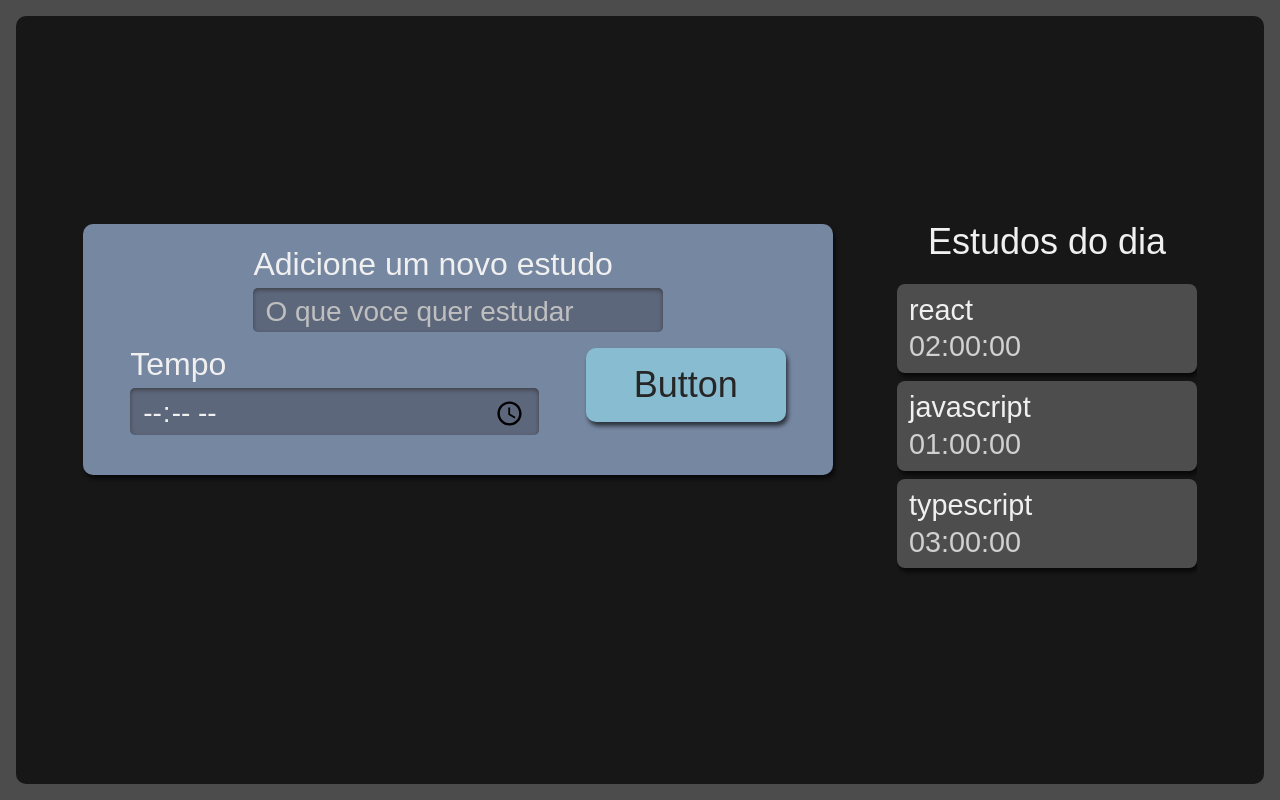
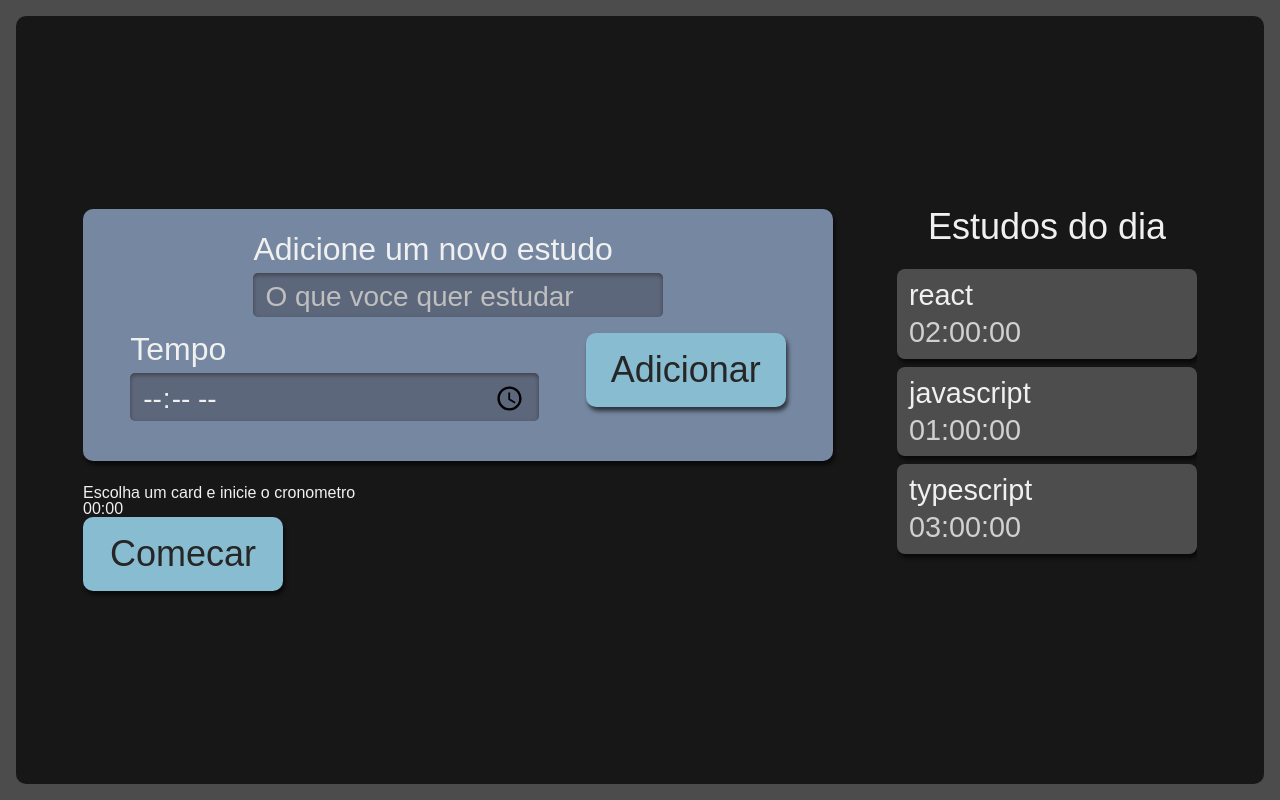
Before and after one commit to gaabscps/alura-studies, a React (Create React App) app: page / in a window 1280 px wide. Built offline with nearby package versions, Linux system fonts and the light colour scheme.

Commit message:
:construction: Manuseio Formulario
Agora e possivel adicionar novas tarefas a lista

```diff
--- /dev/null
+++ b/src/Types/types.ts
@@ -0,0 +1,4 @@
+export interface ITarefas {
+    tarefa: string;
+    tempo: string
+}
--- a/src/components/Button/ui/index.tsx
+++ b/src/components/Button/ui/index.tsx
@@ -1,10 +1,18 @@
 import React from "react";
 import "../style.scss";
 
-export const Button = () => {
+interface ButtonProps {
+  children: string;
+  type?: "button" | "submit" | "reset" | undefined;
+}
+
+export const Button = (props: ButtonProps) => {
+  const type = props.type || "button";
   return (
     <div className="button-container">
-      <button className="botao">Button</button>
+      <button type={type} className="botao">
+        {props.children}
+      </button>
     </div>
   );
 };
--- /dev/null
+++ b/src/components/Cronometro/Relogio/index.tsx
@@ -0,0 +1,11 @@
+export const Relogio = () => {
+  return (
+    <div>
+      <span className="relogioNumero">0</span>
+      <span className="relogioNumero">0</span>
+      <span className="relogioDivisao">:</span>
+      <span className="relogioNumero">0</span>
+      <span className="relogioNumero">0</span>
+    </div>
+  );
+};
--- /dev/null
+++ b/src/components/Cronometro/index.tsx
@@ -0,0 +1,14 @@
+import { Button } from "../Button/ui";
+import { Relogio } from "./Relogio";
+
+export const Cronometro = () => {
+  return (
+    <div className="cronometro">
+      <p className="titulo">Escolha um card e inicie o cronometro</p>
+      <div className="relogio.Wrapper">
+        <Relogio />
+      </div>
+      <Button>Comecar</Button>
+    </div>
+  );
+};
--- /dev/null
+++ b/src/components/Form/index.tsx
@@ -0,0 +1,32 @@
+import React, { useState } from "react";
+import { ITarefas } from "../../Types/types";
+import { FormScreen } from "./ui";
+
+interface PageProps {
+  setTarefasState: React.Dispatch<React.SetStateAction<ITarefas[]>>;
+}
+
+export const Form: React.FC<PageProps> = ({ setTarefasState }) => {
+  const [tarefa, setTarefa] = useState("");
+  const [tempo, setTempo] = useState("");
+
+  const adicionarTarefa = (e: React.FormEvent) => {
+    e.preventDefault();
+    setTarefasState((prevState: any) => [
+      ...prevState,
+      {
+        tarefa,
+        tempo,
+      },
+    ]);
+  };
+  return (
+    <FormScreen
+      tarefa={tarefa}
+      tempo={tempo}
+      setTarefa={setTarefa}
+      setTempo={setTempo}
+      adicionarTarefa={adicionarTarefa}
+    />
+  );
+};
--- a/src/components/Form/ui/index.tsx
+++ b/src/components/Form/ui/index.tsx
@@ -2,25 +2,48 @@ import React from "react";
 import { Button } from "../../Button/ui";
 import "../style.scss";
 
-export const Form = () => {
+interface FormScreenProps {
+  tarefa: string;
+  tempo: string;
+  setTarefa: React.Dispatch<React.SetStateAction<string>>;
+  setTempo: React.Dispatch<React.SetStateAction<string>>;
+  adicionarTarefa: (e: React.FormEvent) => void;
+}
+
+export const FormScreen: React.FC<FormScreenProps> = ({
+  tarefa,
+  setTarefa,
+  tempo,
+  setTempo,
+  adicionarTarefa,
+}) => {
   return (
     <div>
-      <form className="novaTarefa">
+      <form className="novaTarefa" onSubmit={adicionarTarefa}>
         <div className="inputContainer">
           <label htmlFor="tarefa">Adicione um novo estudo</label>
           <input
             type="text"
             name="tarefa"
             id="tarefa"
+            value={tarefa}
+            onChange={(e) => setTarefa(e.target.value)}
             placeholder="O que voce quer estudar"
             required
           />
         </div>
         <div className="inputContainer">
           <label htmlFor="tempo">Tempo</label>
-          <input type="time" name="tempo" id="tempo" placeholder="" required />
+          <input
+            type="time"
+            name="tempo"
+            id="tempo"
+            onChange={(e) => setTempo(e.target.value)}
+            value={tempo}
+            required
+          />
         </div>
-        <Button />
+        <Button type="submit">Adicionar</Button>
       </form>
     </div>
   );
--- /dev/null
+++ b/src/components/List/Item/index.tsx
@@ -0,0 +1,10 @@
+import "../style.scss";
+
+export const Item = ({ tarefa, tempo }: { tarefa: string; tempo: string }) => {
+  return (
+    <li className="item">
+      <h3>{tarefa}</h3>
+      <span>{tempo}</span>
+    </li>
+  );
+};
--- a/src/components/List/index.tsx
+++ /dev/null
@@ -1,20 +0,0 @@
-import React from "react";
-import { ListScreen } from "./ui";
-
-export const List = () => {
-  const tarefas = [
-    {
-      tarefa: "react",
-      tempo: "02:00:00",
-    },
-    {
-      tarefa: "javascript",
-      tempo: "01:00:00",
-    },
-    {
-      tarefa: "typescript",
-      tempo: "03:00:00",
-    },
-  ];
-  return <ListScreen tarefas={tarefas} />;
-};
--- a/src/components/List/ui/index.tsx
+++ b/src/components/List/ui/index.tsx
@@ -1,22 +1,22 @@
-import { type } from "@testing-library/user-event/dist/type";
-import React from "react";
+import React, { Dispatch, SetStateAction } from "react";
 import "../style.scss";
+import { Item } from "../Item";
+import { ITarefas } from "../../../Types/types";
 
 interface ListScreenProps {
-  tarefas: object[];
+  tarefasState: ITarefas[];
 }
 
-export const ListScreen = (props: ListScreenProps) => {
+export const ListScreen: React.FC<ListScreenProps> = ({ tarefasState }) => {
   return (
     <aside className="listaTarefas">
       <div>
         <h2>Estudos do dia</h2>
         <ul>
-          {props.tarefas.map((item: any, index: any) => (
-            <li className="item" key={index}>
-              <h3>{item.tarefa}</h3>
-              <span>{item.tempo}</span>
-            </li>
+          {tarefasState.map((item: any, index: any) => (
+            <div>
+              <Item key={index} {...item} />
+            </div>
           ))}
         </ul>
       </div>
--- a/src/components/pages/App.tsx
+++ b/src/components/pages/App.tsx
@@ -1,13 +1,30 @@
-import React from "react";
-import { Form } from "../Form/ui";
-import { List } from "../List";
-import './style.scss'
+import React, { useState } from "react";
+import { Cronometro } from "../Cronometro";
+import { Form } from "../Form";
+import { ListScreen } from "../List/ui";
+import "./style.scss";
 
 function App() {
+  const [tarefasState, setTarefasState] = useState([
+    {
+      tarefa: "react",
+      tempo: "02:00:00",
+    },
+    {
+      tarefa: "javascript",
+      tempo: "01:00:00",
+    },
+    {
+      tarefa: "typescript",
+      tempo: "03:00:00",
+    },
+  ]);
+
   return (
     <div className="AppStyle">
-      <Form />
-      <List />
+      <Form setTarefasState={setTarefasState} />
+      <ListScreen tarefasState={tarefasState} />
+      <Cronometro />
     </div>
   );
 }
```
